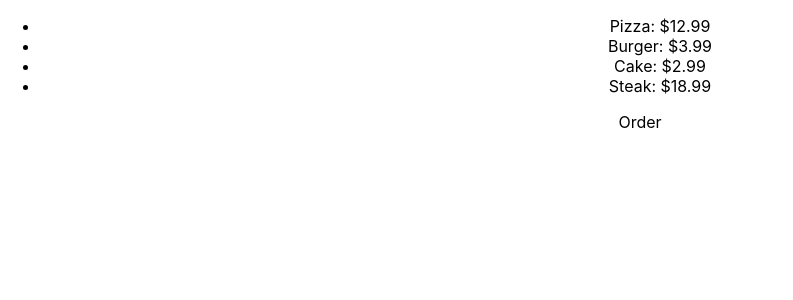
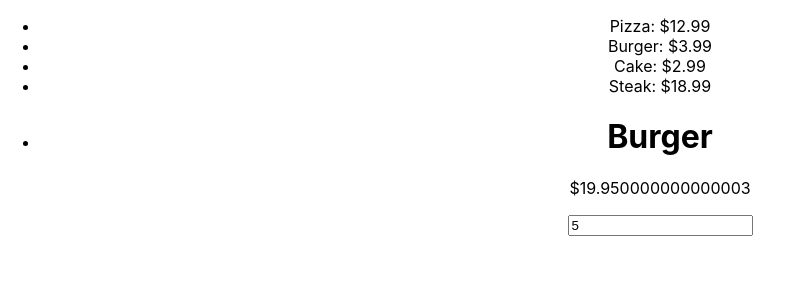
Before and after one commit to PatrickBoynton/majestic-thai, a React (Create React App) app: page / in a window 1280 px wide. Shown: the top 300 px of the page, without its empty margins (0-793 px from the left). Built offline with nearby package versions, Linux system fonts and the light colour scheme.

Commit message:
Added a way of displaying the order.

```diff
--- a/src/App.js
+++ b/src/App.js
@@ -16,7 +16,15 @@ class Menu extends Component {
 class Order extends Component{
 
     render() {
-        return <p>Order</p>;
+        const order = this.props.order?.map((items, index) =>
+            <li key={index}>
+                <h1>{items.item}</h1>
+                <p>${items.price(3.99, items.quantity)}</p>
+                <input value={items.quantity}/>
+            </li>);
+        return <ul>
+                {order}
+              </ul>;
     }
 }
 
@@ -30,15 +38,17 @@ class App extends Component {
             {item: "Cake", price: "2.99"},
             {item: "Steak", price: "18.99"}
         ]
-
-        this.setState({menu});
+        const order = [
+            {item: "Burger", quantity: 5, price: (price,  quantity) => (price * quantity)}
+        ]
+        this.setState({menu, order});
     }
 
     render() {
     return (
         <div className="App">
             <Menu menu={this.state?.menu}/>
-            <Order/>
+            <Order order={this.state?.order} menu={this.state?.menu}/>
         </div>
     );
   }
```
